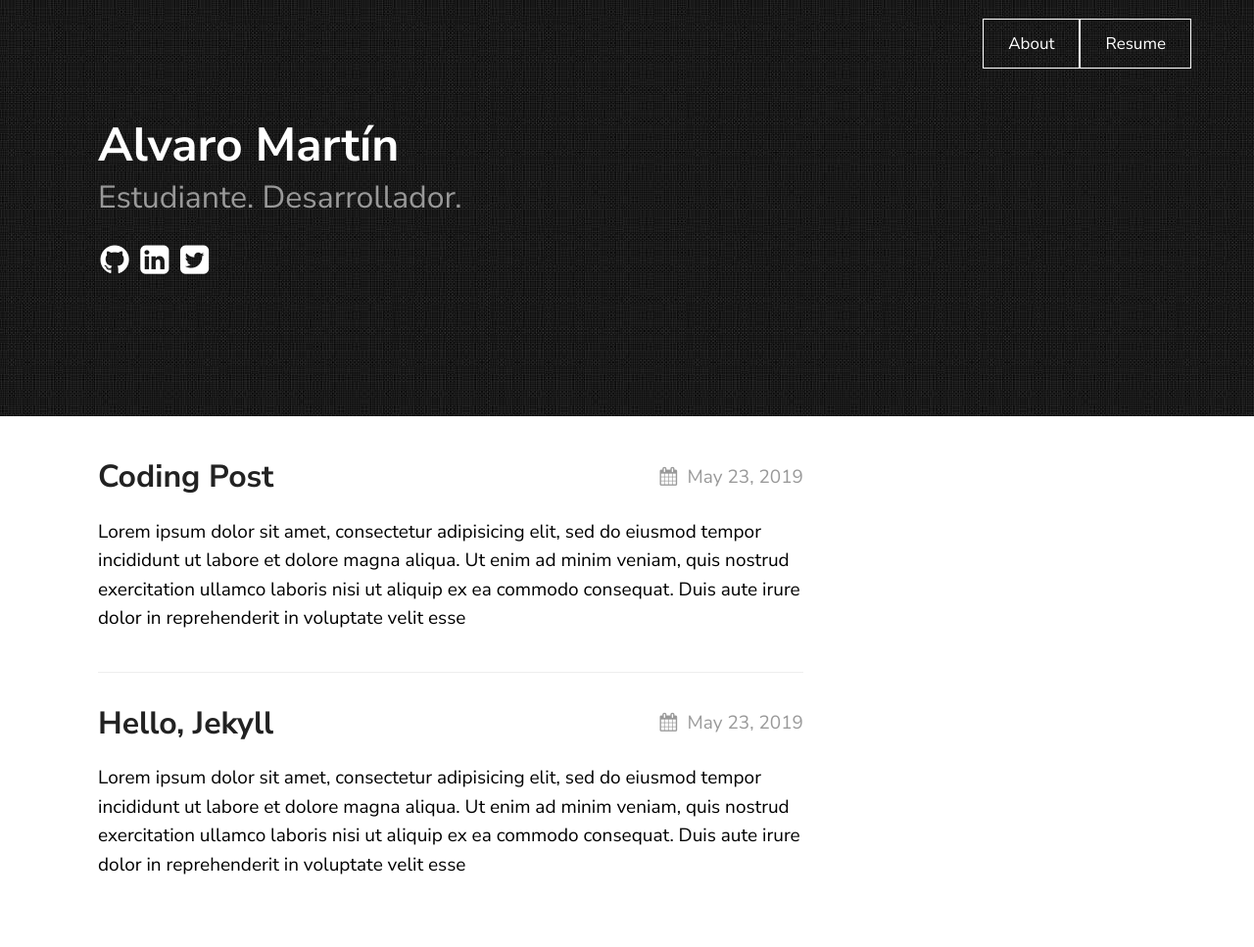
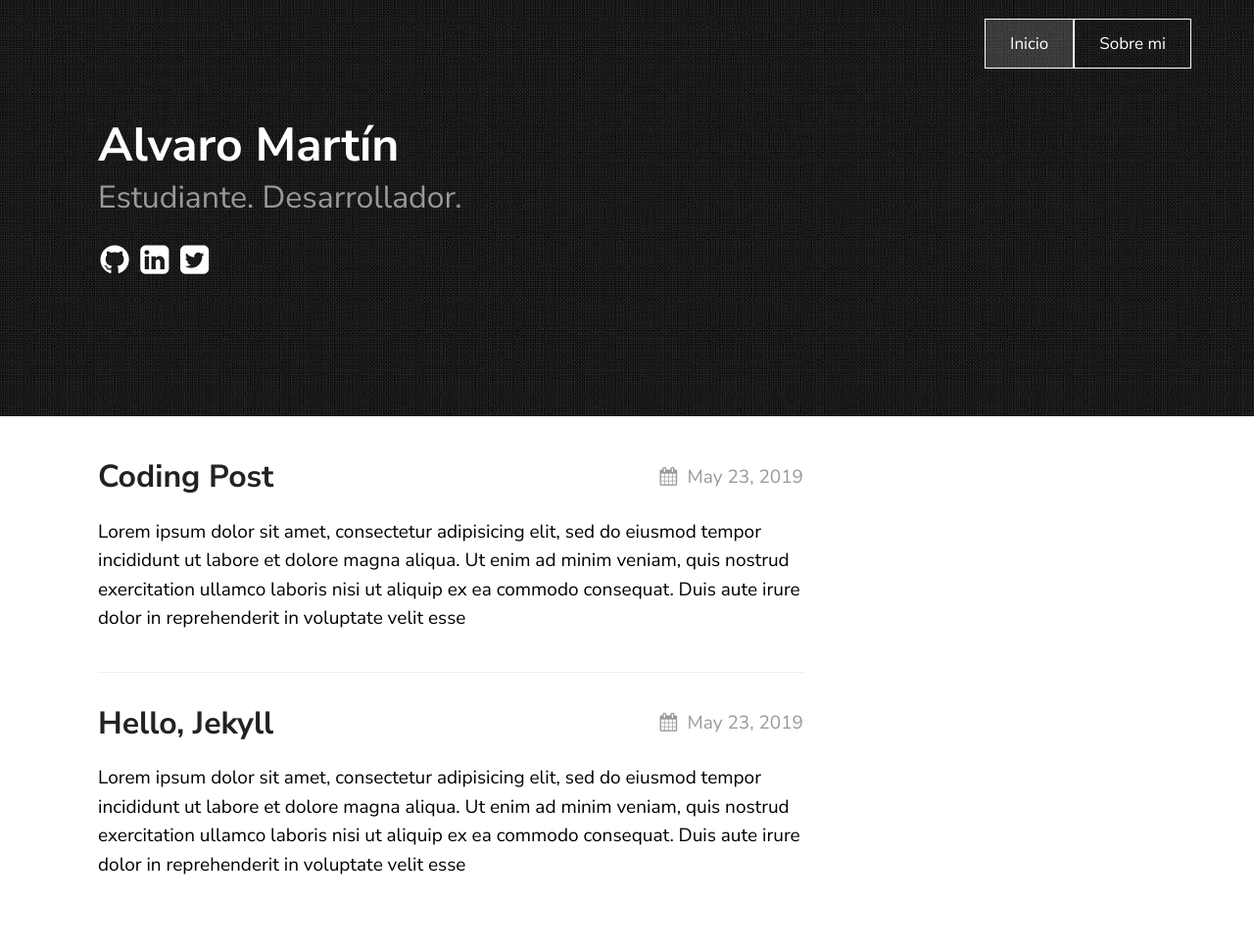
Before and after one commit to alvaromartin47-rgb/blog, a Jekyll site: the page built from index.md, in a window 1280 px wide. Shown: the whole page at 98% size. Built offline with Jekyll 4.4.1, drawn with Linux system fonts in a browser that asks for light colours.

Commit message:
Update _config.yml

```diff
--- a/_config.yml
+++ b/_config.yml
@@ -22,10 +22,10 @@ texture:
   showNav: true
   showPicker: false
   navigation:
-    - title: About
-      url: "/about"
-    - title: Resume
-      url: "/resume"
+    - title: Inicio
+      url: "/"
+    - title: Sobre mi
+      url: "/sobre_mi"
 
   # generate social links in footer
   social_links:
```
